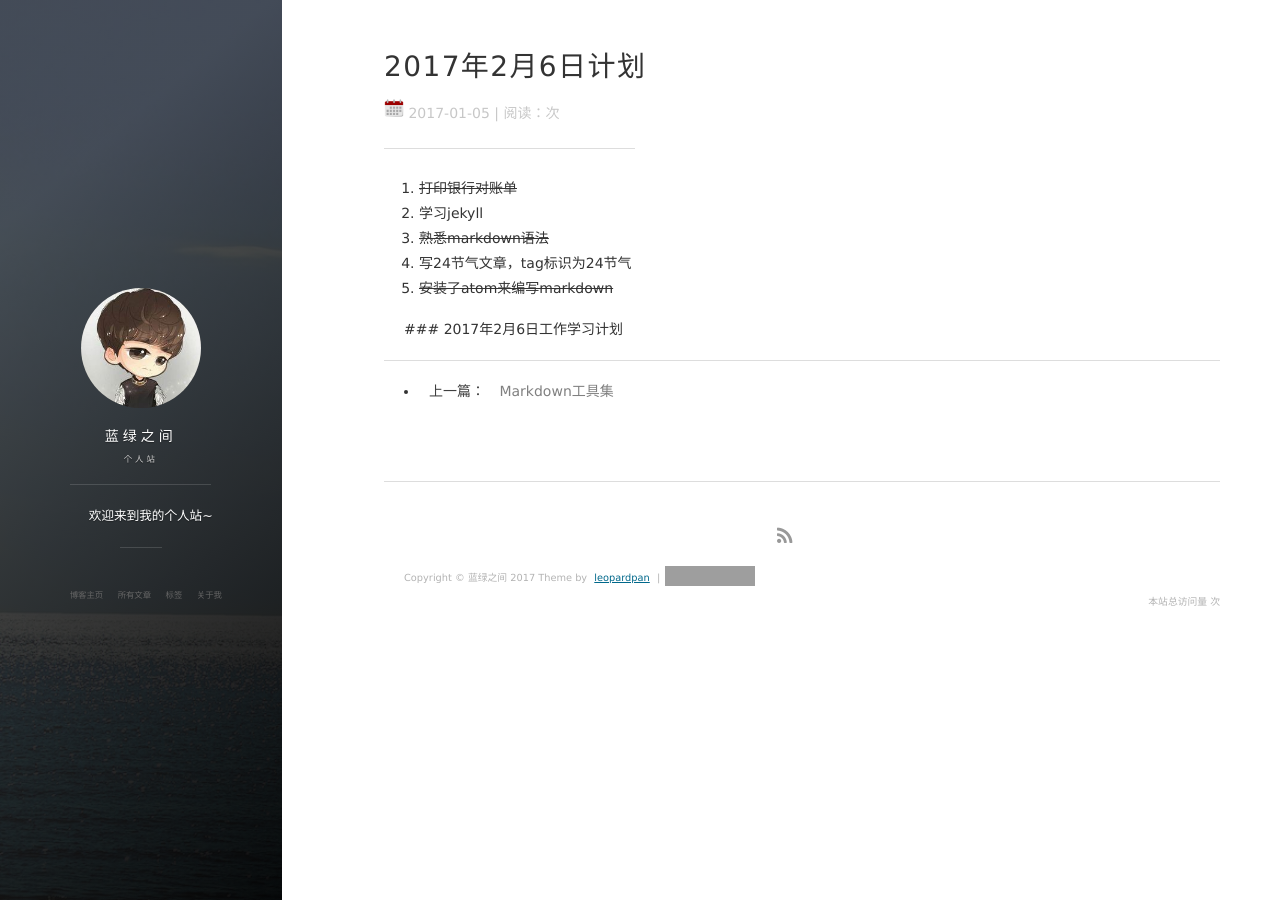
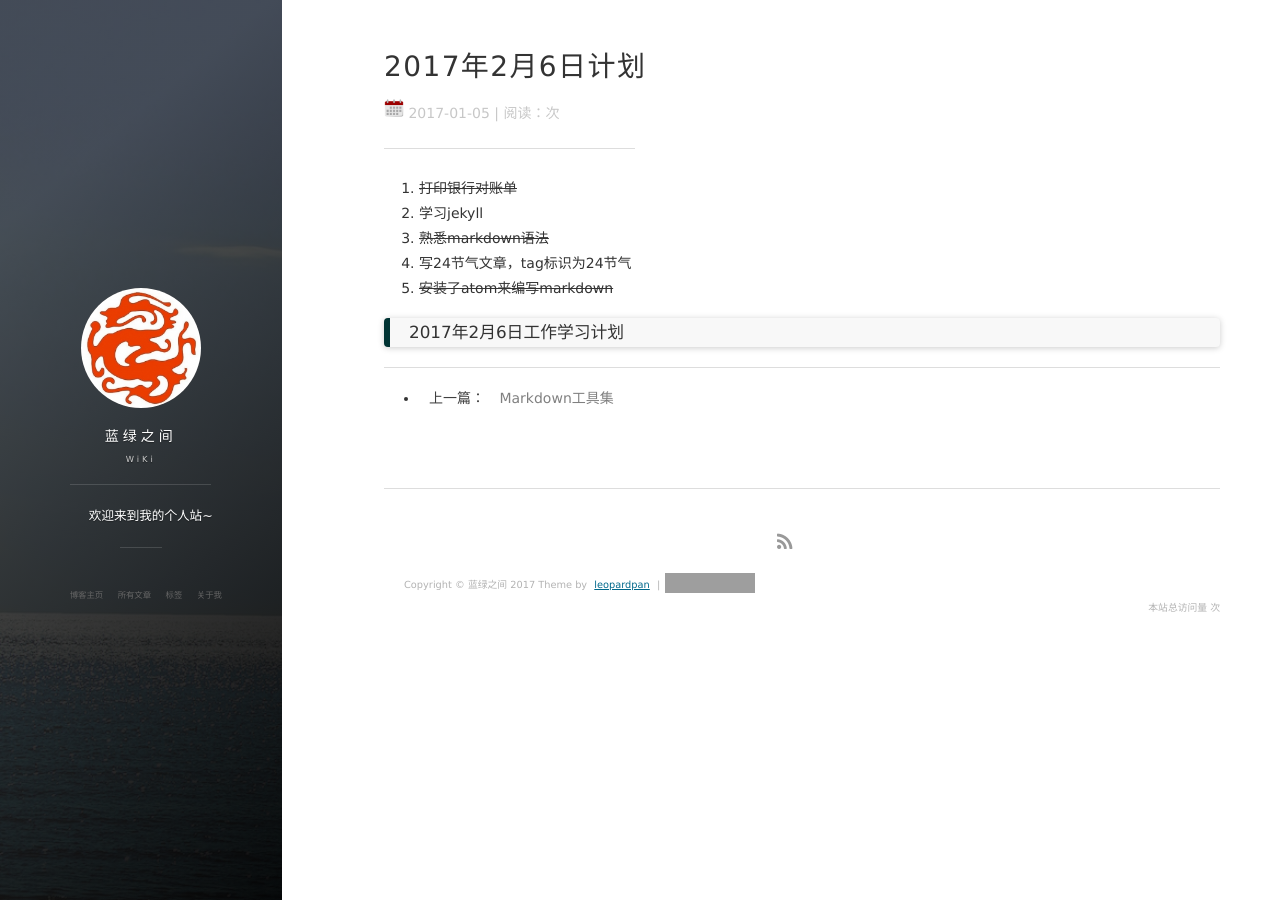
Before and after one commit to 15107355/wiki, a Jekyll site: the page built from _posts/2017-01-05-2月6日计划.md, in a window 1280 px wide. Built offline with Jekyll 4.4.1, drawn with Linux system fonts in a browser that asks for light colours; nearby versions of some CDN libraries; comment, search, counter and statistics services are not loaded; grey boxes are pictures that could not be loaded.

Commit message:
修改头像

```diff
--- a/_config.yml
+++ b/_config.yml
@@ -1,6 +1,6 @@
 # Basic
 title: 蓝绿之间
-subtitle: 个人站
+subtitle: WiKi
 description: 欢迎来到我的个人站~
 # 头像里面的标题
 avatarTitle: 随笔感悟
--- a/_posts/2017-01-05-2月6日计划.md
+++ b/_posts/2017-01-05-2月6日计划.md
@@ -13,4 +13,4 @@ tag: 计划
  4. 写24节气文章，tag标识为24节气
  5. ~~安装了atom来编写markdown~~
 
- ### 2017年2月6日工作学习计划
+### 2017年2月6日工作学习计划
```
Also changed, not shown: images/avatar.jpg, images/avatar1.jpg (added).
